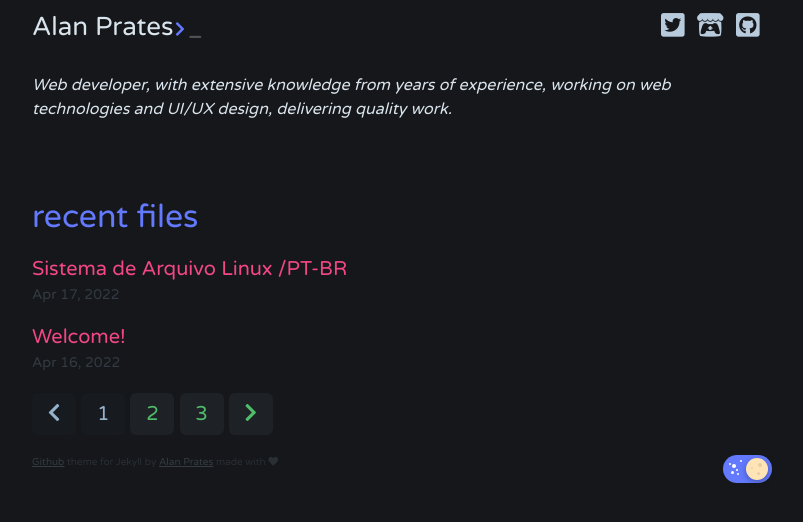
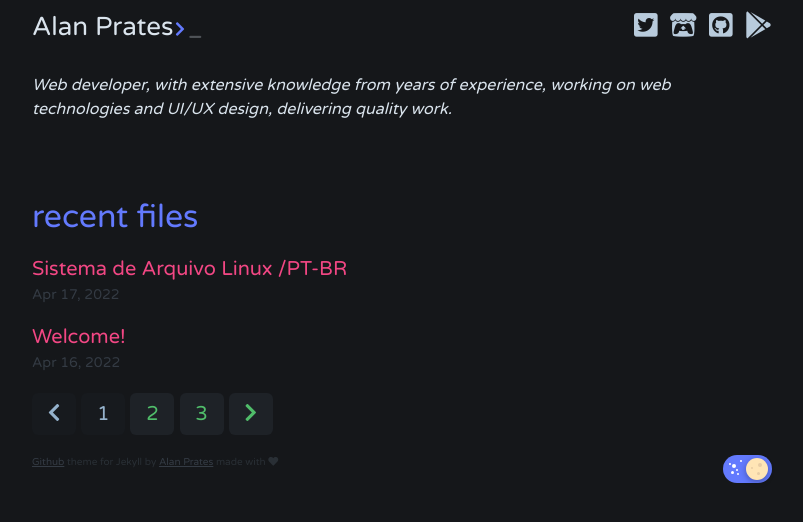
Before and after one commit to AlanPrates/alandash, a Jekyll site: the page built from index.html, in a window 1280 px wide. Shown: the top 522 px of the page, without its empty margins (238-1041 px from the left). Built offline with Jekyll 4.4.1, drawn with Linux system fonts in a browser that asks for light colours; nearby versions of some CDN libraries; the list of posts is cut into pages by our own code.

Commit message:
Update _config.yml

```diff
--- a/_config.yml
+++ b/_config.yml
@@ -38,8 +38,8 @@ dash:
       icon: github-square
       color: purple
     - url: https://play.google.com/store
-      icon: download-square
-      color: green
+      icon: google-play
+      color: yellow
 
   # wether the author box should be displayed
   show_author: true
```
